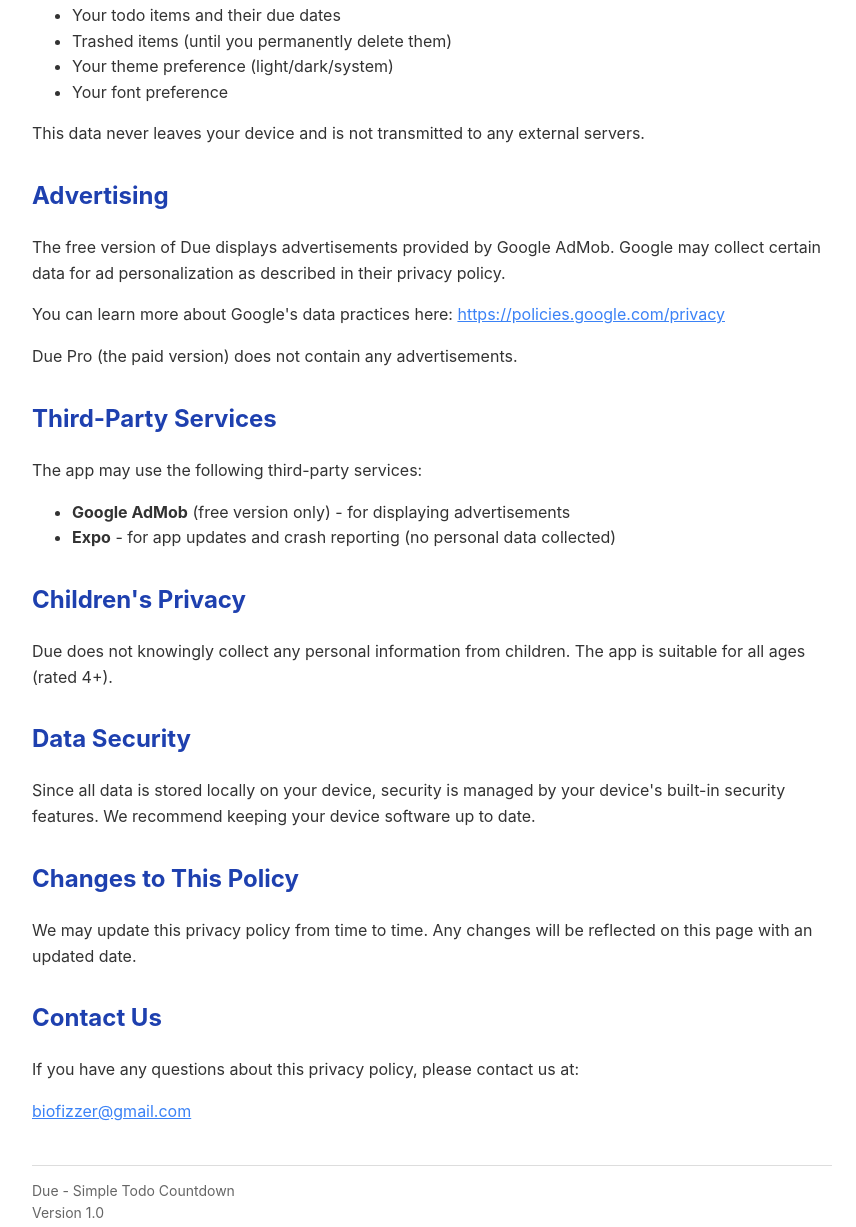
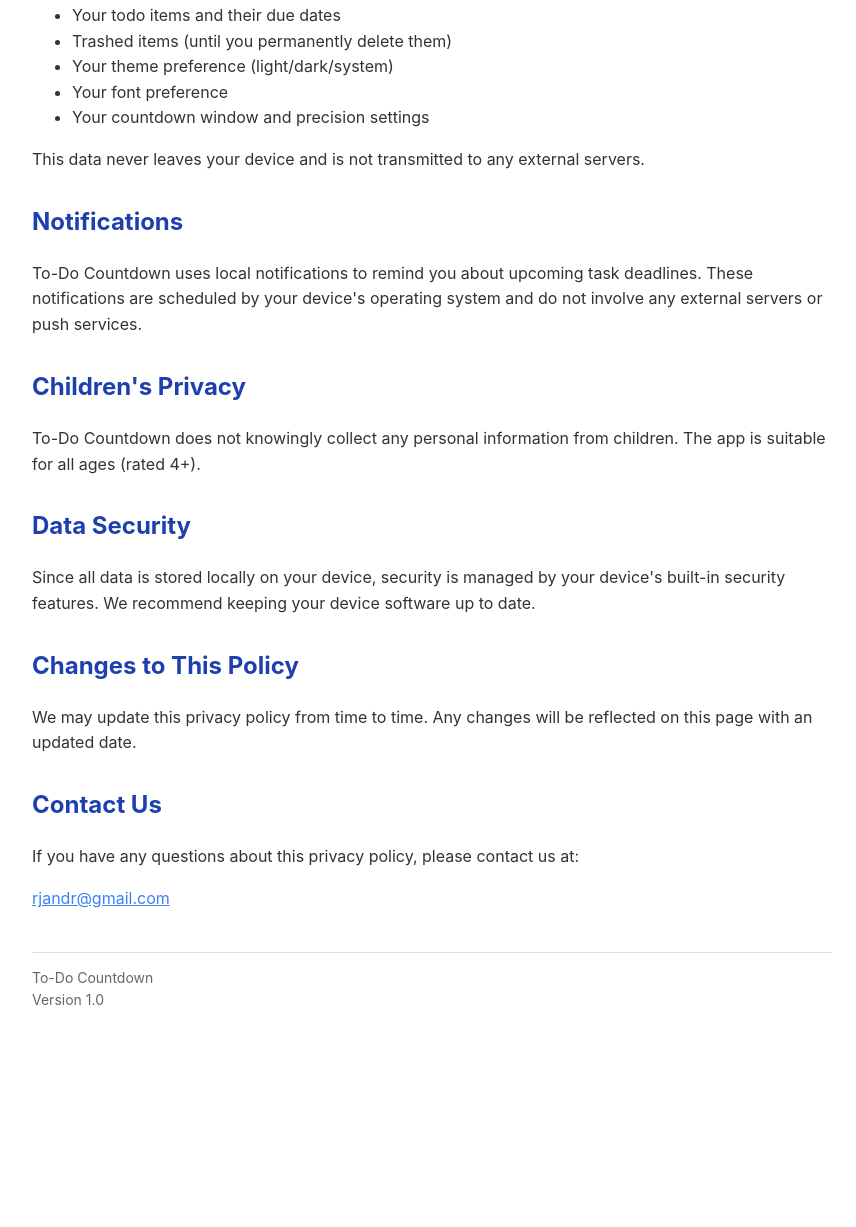
Before and after one commit to rjandr/todocountdown, a plain HTML site: page index.html in a window 1280 px wide. Shown: the part 686-1913 px from the top of the page, without its empty margins (208-1064 px from the left). After the commit the page ends 1751 px from the top, so only its background shows below. Drawn offline with Linux system fonts and the light colour scheme.

Commit message:
Rename app to To-Do Countdown; remove ads/pro mentions

```diff
--- a/index.html
+++ b/index.html
@@ -3,7 +3,7 @@
 <head>
     <meta charset="UTF-8">
     <meta name="viewport" content="width=device-width, initial-scale=1.0">
-    <title>Due - Privacy Policy</title>
+    <title>To-Do Countdown - Privacy Policy</title>
     <style>
         body {
             font-family: -apple-system, BlinkMacSystemFont, 'Segoe UI', Roboto, Oxygen, Ubuntu, sans-serif;
@@ -32,13 +32,13 @@
     </style>
 </head>
 <body>
-    <h1>Due - Simple Todo Countdown</h1>
+    <h1>To-Do Countdown</h1>
     <h2>Privacy Policy</h2>
 
-    <p class="last-updated">Last updated: December 2, 2024</p>
+    <p class="last-updated">Last updated: April 25, 2026</p>
 
     <h2>Overview</h2>
-    <p>Due ("we", "our", or "the app") is committed to protecting your privacy. This privacy policy explains how we handle your information.</p>
+    <p>To-Do Countdown ("we", "our", or "the app") is committed to protecting your privacy. This privacy policy explains how we handle your information.</p>
 
     <h2>Data Collection</h2>
     <p><strong>We do not collect any personal data.</strong></p>
@@ -51,23 +51,15 @@
         <li>Trashed items (until you permanently delete them)</li>
         <li>Your theme preference (light/dark/system)</li>
         <li>Your font preference</li>
+        <li>Your countdown window and precision settings</li>
     </ul>
     <p>This data never leaves your device and is not transmitted to any external servers.</p>
 
-    <h2>Advertising</h2>
-    <p>The free version of Due displays advertisements provided by Google AdMob. Google may collect certain data for ad personalization as described in their privacy policy.</p>
-    <p>You can learn more about Google's data practices here: <a href="https://policies.google.com/privacy">https://policies.google.com/privacy</a></p>
-    <p>Due Pro (the paid version) does not contain any advertisements.</p>
-
-    <h2>Third-Party Services</h2>
-    <p>The app may use the following third-party services:</p>
-    <ul>
-        <li><strong>Google AdMob</strong> (free version only) - for displaying advertisements</li>
-        <li><strong>Expo</strong> - for app updates and crash reporting (no personal data collected)</li>
-    </ul>
+    <h2>Notifications</h2>
+    <p>To-Do Countdown uses local notifications to remind you about upcoming task deadlines. These notifications are scheduled by your device's operating system and do not involve any external servers or push services.</p>
 
     <h2>Children's Privacy</h2>
-    <p>Due does not knowingly collect any personal information from children. The app is suitable for all ages (rated 4+).</p>
+    <p>To-Do Countdown does not knowingly collect any personal information from children. The app is suitable for all ages (rated 4+).</p>
 
     <h2>Data Security</h2>
     <p>Since all data is stored locally on your device, security is managed by your device's built-in security features. We recommend keeping your device software up to date.</p>
@@ -77,9 +69,9 @@
 
     <h2>Contact Us</h2>
     <p>If you have any questions about this privacy policy, please contact us at:</p>
-    <p><a href="mailto:biofizzer@gmail.com">biofizzer@gmail.com</a></p>
+    <p><a href="mailto:rjandr@gmail.com">rjandr@gmail.com</a></p>
 
     <hr style="margin-top: 40px; border: none; border-top: 1px solid #ddd;">
-    <p style="color: #666; font-size: 14px;">Due - Simple Todo Countdown<br>Version 1.0</p>
+    <p style="color: #666; font-size: 14px;">To-Do Countdown<br>Version 1.0</p>
 </body>
 </html>
```
